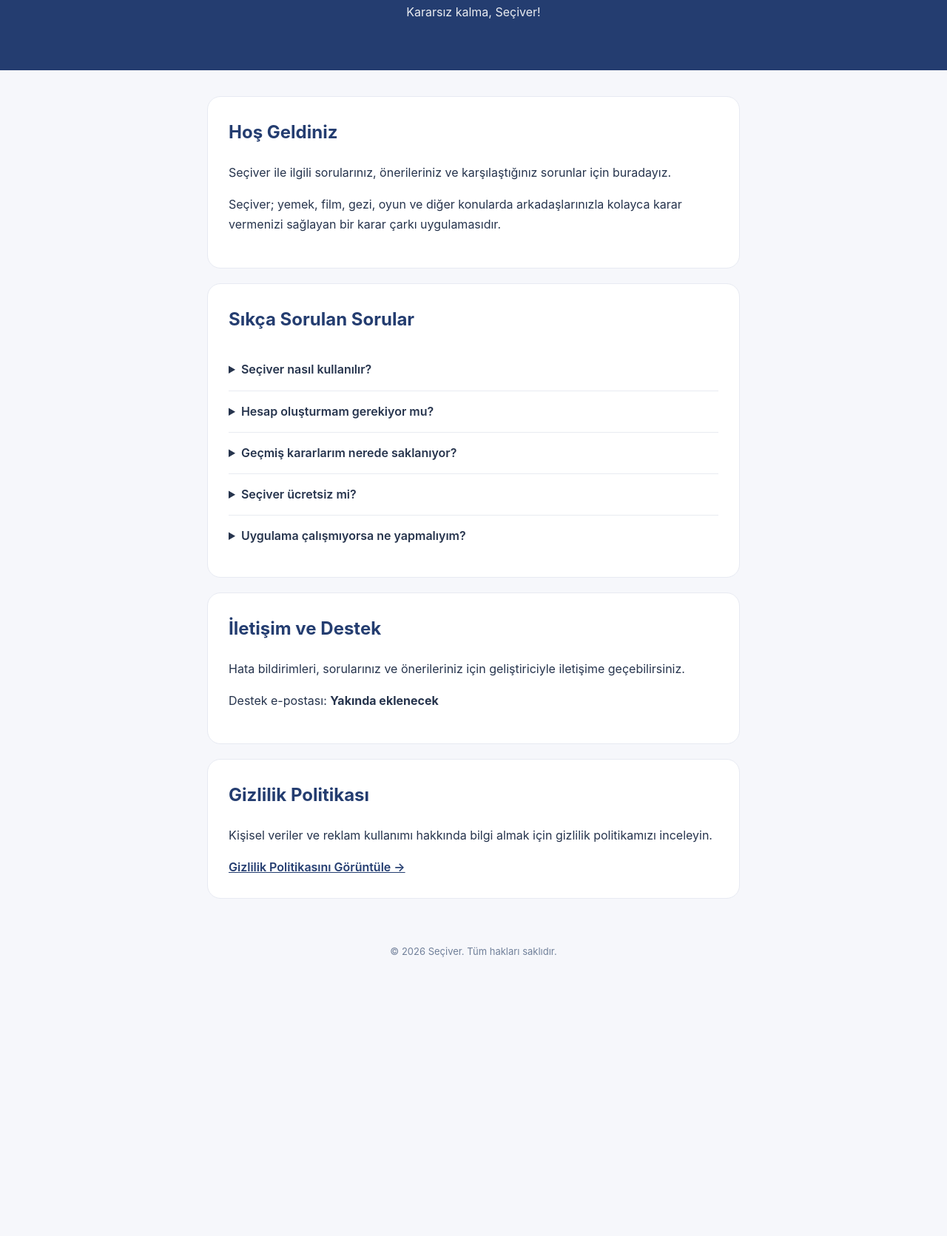
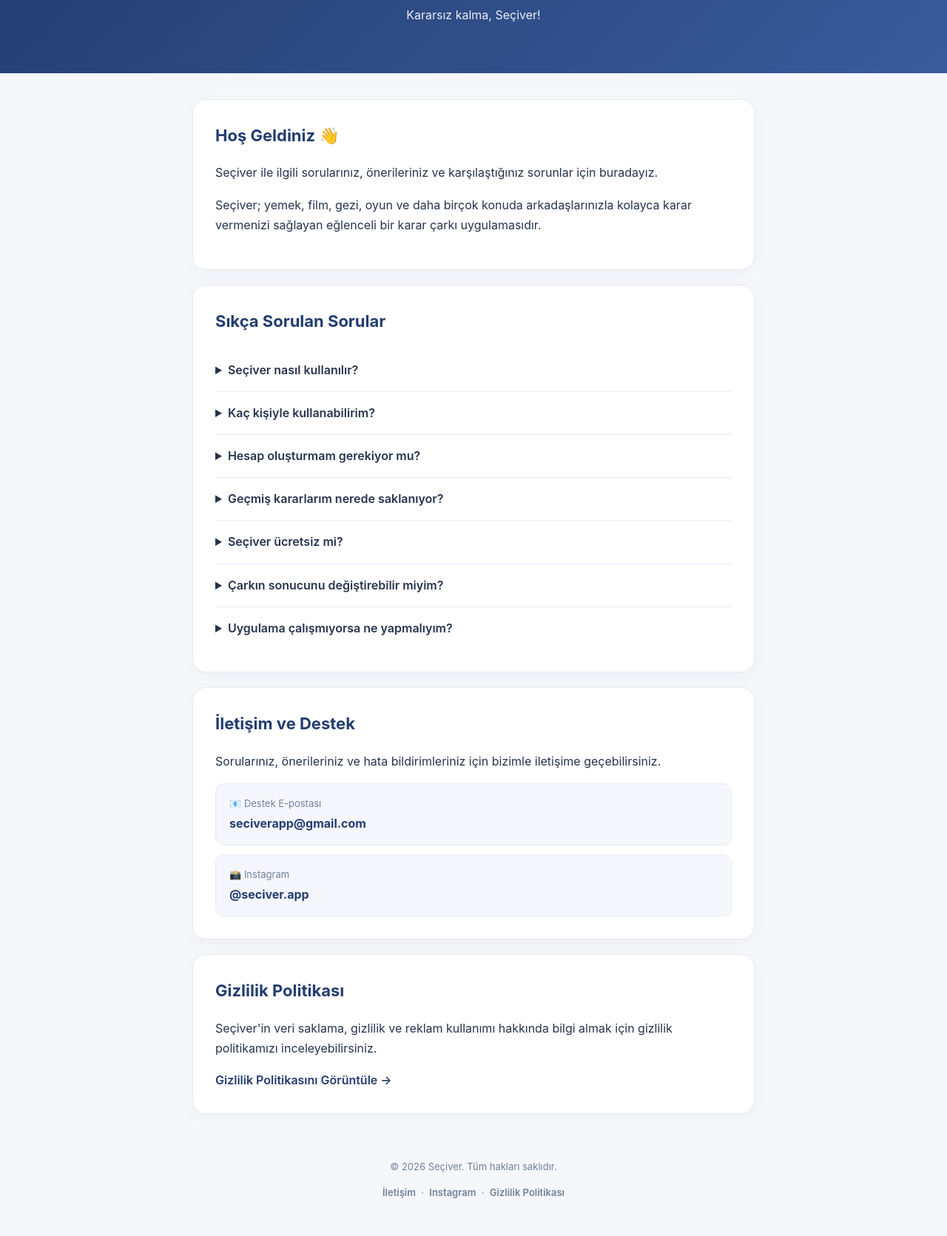
Before and after one commit to mukem00/seciver-support, a plain HTML site: page index.html in a window 1280 px wide. Shown: the part 133-1804 px from the top of the page at 74% size. Before the commit the page ends 1456 px from the top, so only its background shows below. Drawn offline with Linux system fonts and the light colour scheme.

Commit message:
Enhance index.html content and styling
Updated various sections of the index.html file to improve content clarity and design. Changes include modifying the description meta tag, adjusting styles, and enhancing text for better user engagement.

```diff
--- a/index.html
+++ b/index.html
@@ -4,82 +4,193 @@
 <head>
   <meta charset="UTF-8">
   <meta name="viewport" content="width=device-width, initial-scale=1">
-  <meta name="description" content="Seçiver mobil uygulaması destek ve yardım sayfası.">
+  <meta name="description" content="Seçiver mobil uygulaması resmi destek ve yardım sayfası.">
+  <meta name="theme-color" content="#243d70">
   <title>Seçiver | Destek</title>
+
   <style>
     :root {
       --navy: #243d70;
       --bg: #f6f7fb;
       --text: #26344d;
       --muted: #71809a;
+      --border: #e7eaf2;
     }
-    * { box-sizing: border-box; }
+
+    * {
+      box-sizing: border-box;
+    }
+
     body {
       margin: 0;
-      font-family: -apple-system, BlinkMacSystemFont, "Segoe UI", sans-serif;
+      font-family: -apple-system, BlinkMacSystemFont,
+        "Segoe UI", Arial, sans-serif;
       background: var(--bg);
       color: var(--text);
       line-height: 1.7;
     }
+
     header {
-      background: var(--navy);
+      background: linear-gradient(135deg, #243d70, #395b9b);
       color: white;
       text-align: center;
       padding: 65px 20px;
     }
-    header h1 { font-size: 36px; margin: 0 0 10px; }
-    header p { margin: 0; opacity: .9; }
+
+    header h1 {
+      font-size: 38px;
+      margin: 0 0 10px;
+      letter-spacing: -1px;
+    }
+
+    header p {
+      margin: 0;
+      opacity: 0.9;
+      font-size: 16px;
+    }
+
     main {
-      max-width: 760px;
+      max-width: 800px;
       margin: 35px auto;
       padding: 0 20px;
     }
+
     section {
       background: white;
-      border: 1px solid #e7eaf2;
+      border: 1px solid var(--border);
       border-radius: 18px;
-      padding: 28px;
+      padding: 30px;
       margin-bottom: 20px;
+      box-shadow: 0 5px 20px rgba(25, 40, 70, 0.035);
     }
-    h2 { color: var(--navy); margin-top: 0; }
+
+    h2 {
+      color: var(--navy);
+      margin-top: 0;
+      font-size: 22px;
+    }
+
+    p {
+      margin-top: 0;
+    }
+
     details {
       border-bottom: 1px solid #e8ebf1;
-      padding: 14px 0;
+      padding: 15px 0;
     }
-    details:last-child { border-bottom: none; }
-    summary { cursor: pointer; font-weight: 600; }
-    details p { color: var(--muted); margin-bottom: 0; }
-    a { color: var(--navy); font-weight: 600; }
+
+    details:last-child {
+      border-bottom: none;
+    }
+
+    summary {
+      cursor: pointer;
+      font-weight: 600;
+      color: var(--text);
+    }
+
+    details p {
+      color: var(--muted);
+      margin: 12px 0 0;
+    }
+
+    a {
+      color: var(--navy);
+      font-weight: 600;
+      text-decoration: none;
+      overflow-wrap: anywhere;
+    }
+
+    a:hover {
+      text-decoration: underline;
+    }
+
+    .contact-link {
+      display: block;
+      background: #f5f7fc;
+      border: 1px solid var(--border);
+      border-radius: 12px;
+      padding: 15px 18px;
+      margin-top: 12px;
+      transition: background 0.2s;
+    }
+
+    .contact-link:hover {
+      background: #eaf0fa;
+      text-decoration: none;
+    }
+
+    .contact-link span {
+      display: block;
+      color: var(--muted);
+      font-size: 13px;
+      font-weight: 400;
+    }
+
+    .contact-link strong {
+      display: block;
+      font-size: 16px;
+      margin-top: 3px;
+    }
+
     footer {
       text-align: center;
-      padding: 25px;
+      padding: 25px 20px 35px;
       color: var(--muted);
       font-size: 13px;
     }
+
+    footer a {
+      color: var(--muted);
+    }
+
     @media (max-width: 600px) {
-      header { padding: 45px 20px; }
-      header h1 { font-size: 29px; }
-      section { padding: 22px; }
+      header {
+        padding: 48px 20px;
+      }
+
+      header h1 {
+        font-size: 31px;
+      }
+
+      main {
+        margin: 20px auto;
+        padding: 0 14px;
+      }
+
+      section {
+        padding: 23px;
+        border-radius: 15px;
+      }
+
+      h2 {
+        font-size: 20px;
+      }
     }
   </style>
 </head>
+
 <body>
+
   <header>
     <h1>Seçiver Destek</h1>
     <p>Kararsız kalma, Seçiver!</p>
   </header>
 
   <main>
+
     <section>
-      <h2>Hoş Geldiniz</h2>
+      <h2>Hoş Geldiniz 👋</h2>
+
       <p>
         Seçiver ile ilgili sorularınız, önerileriniz ve
         karşılaştığınız sorunlar için buradayız.
       </p>
+
       <p>
-        Seçiver; yemek, film, gezi, oyun ve diğer konularda
-        arkadaşlarınızla kolayca karar vermenizi sağlayan
-        bir karar çarkı uygulamasıdır.
+        Seçiver; yemek, film, gezi, oyun ve daha birçok
+        konuda arkadaşlarınızla kolayca karar vermenizi
+        sağlayan eğlenceli bir karar çarkı uygulamasıdır.
       </p>
     </section>
 
@@ -89,68 +200,117 @@
       <details>
         <summary>Seçiver nasıl kullanılır?</summary>
         <p>
-          Bir kategori seçin, katılımcıları ve fikirlerini ekleyin.
-          Ardından çarkı çevirerek rastgele bir karar oluşturun.
+          Öncelikle bir kategori seçin. Katılımcıları ve
+          fikirlerini ekleyin. Ardından çarkı çevirerek
+          rastgele bir karar oluşturun.
+        </p>
+      </details>
+
+      <details>
+        <summary>Kaç kişiyle kullanabilirim?</summary>
+        <p>
+          Seçiver, 2 ile 10 kişi arasında grup kararları
+          oluşturmanıza olanak tanır.
         </p>
       </details>
 
       <details>
         <summary>Hesap oluşturmam gerekiyor mu?</summary>
-        <p>Hayır, Seçiver hesap oluşturmadan kullanılabilir.</p>
+        <p>
+          Hayır. Seçiver hesap oluşturmadan kullanılabilir.
+        </p>
       </details>
 
       <details>
         <summary>Geçmiş kararlarım nerede saklanıyor?</summary>
         <p>
           Geçmiş kararlarınız cihazınızda saklanır.
-          Uygulamayı kaldırmanız durumunda silinebilir.
+          Uygulamayı kaldırmanız durumunda bu kayıtlar
+          silinebilir.
         </p>
       </details>
 
       <details>
         <summary>Seçiver ücretsiz mi?</summary>
         <p>
-          Evet, Seçiver ücretsiz kullanılabilir.
+          Evet. Seçiver ücretsiz kullanılabilir.
           Uygulamada reklamlar gösterilebilir.
+        </p>
+      </details>
+
+      <details>
+        <summary>Çarkın sonucunu değiştirebilir miyim?</summary>
+        <p>
+          Evet. Çarkı yeniden çevirebilir veya istemediğiniz
+          seçenekleri eleyerek tekrar seçim yapabilirsiniz.
         </p>
       </details>
 
       <details>
         <summary>Uygulama çalışmıyorsa ne yapmalıyım?</summary>
         <p>
-          Uygulamayı yeniden başlatın ve güncel sürümü
-          kullandığınızdan emin olun. Sorun devam ederse
-          destek ekibiyle iletişime geçin.
+          Öncelikle uygulamayı yeniden başlatın ve güncel
+          sürümü kullandığınızdan emin olun. Sorun devam
+          ederse aşağıdaki e-posta adresinden bize ulaşın.
         </p>
       </details>
     </section>
 
     <section>
       <h2>İletişim ve Destek</h2>
+
       <p>
-        Hata bildirimleri, sorularınız ve önerileriniz için
-        geliştiriciyle iletişime geçebilirsiniz.
+        Sorularınız, önerileriniz ve hata bildirimleriniz
+        için bizimle iletişime geçebilirsiniz.
       </p>
-      <p>
-        Destek e-postası:
-        <strong>Yakında eklenecek</strong>
-      </p>
+
+      <a class="contact-link"
+         href="mailto:seciverapp@gmail.com">
+        <span>📧 Destek E-postası</span>
+        <strong>seciverapp@gmail.com</strong>
+      </a>
+
+      <a class="contact-link"
+         href="https://www.instagram.com/seciver.app/"
+         target="_blank"
+         rel="noopener noreferrer">
+        <span>📸 Instagram</span>
+        <strong>@seciver.app</strong>
+      </a>
     </section>
 
     <section>
       <h2>Gizlilik Politikası</h2>
+
       <p>
-        Kişisel veriler ve reklam kullanımı hakkında
-        bilgi almak için gizlilik politikamızı inceleyin.
+        Seçiver'in veri saklama, gizlilik ve reklam
+        kullanımı hakkında bilgi almak için gizlilik
+        politikamızı inceleyebilirsiniz.
       </p>
-      <a href="https://mukem00.github.io/seciver-privacy/">
+
+      <a href="https://mukem00.github.io/seciver-privacy/"
+         target="_blank"
+         rel="noopener noreferrer">
         Gizlilik Politikasını Görüntüle →
       </a>
     </section>
+
   </main>
 
   <footer>
-    © 2026 Seçiver. Tüm hakları saklıdır.
+    <p>© 2026 Seçiver. Tüm hakları saklıdır.</p>
+    <p>
+      <a href="mailto:seciverapp@gmail.com">İletişim</a>
+      &nbsp;·&nbsp;
+      <a href="https://www.instagram.com/seciver.app/"
+         target="_blank"
+         rel="noopener noreferrer">Instagram</a>
+      &nbsp;·&nbsp;
+      <a href="https://mukem00.github.io/seciver-privacy/">
+        Gizlilik Politikası
+      </a>
+    </p>
   </footer>
+
 </body>
 </html>
```
